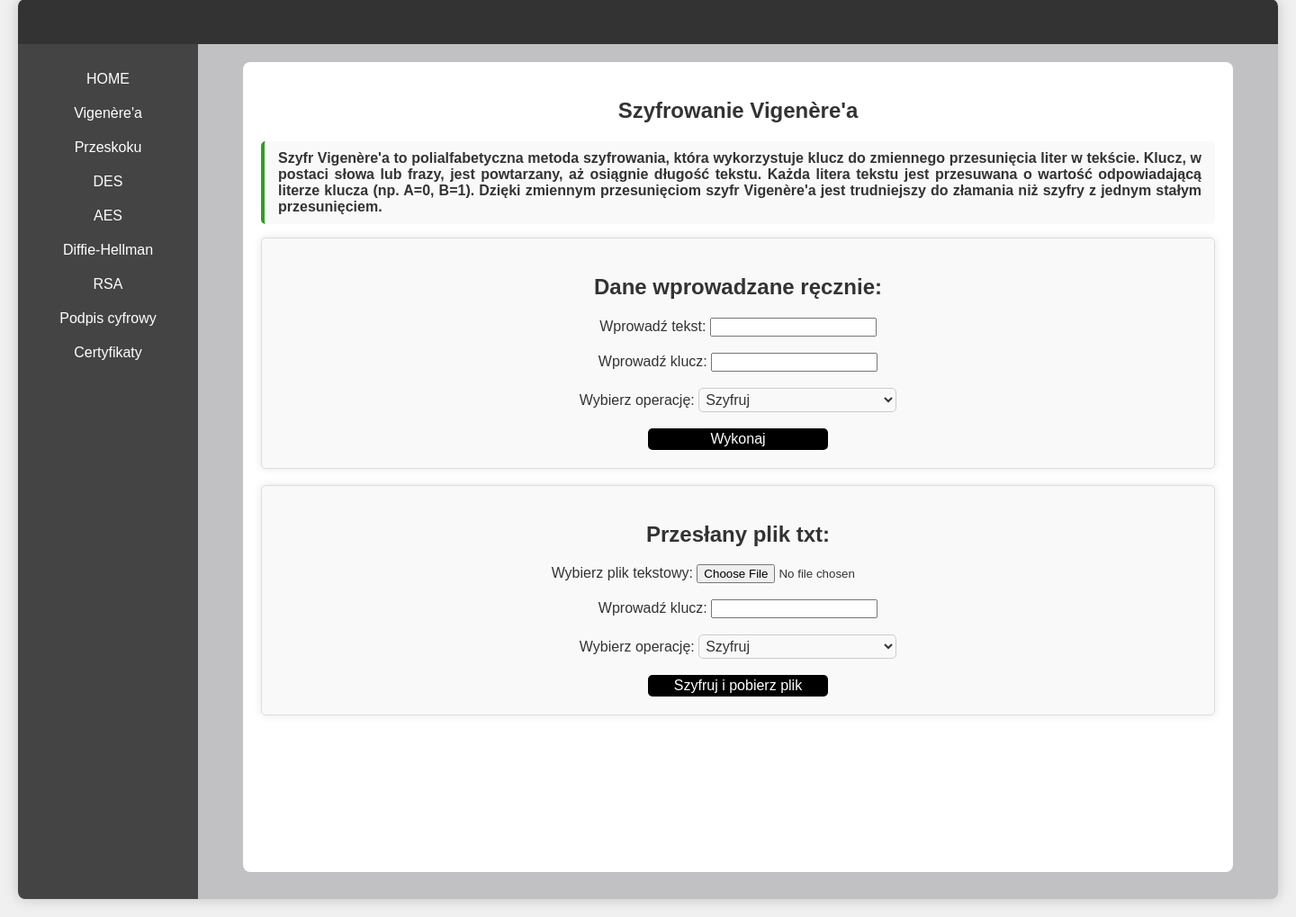
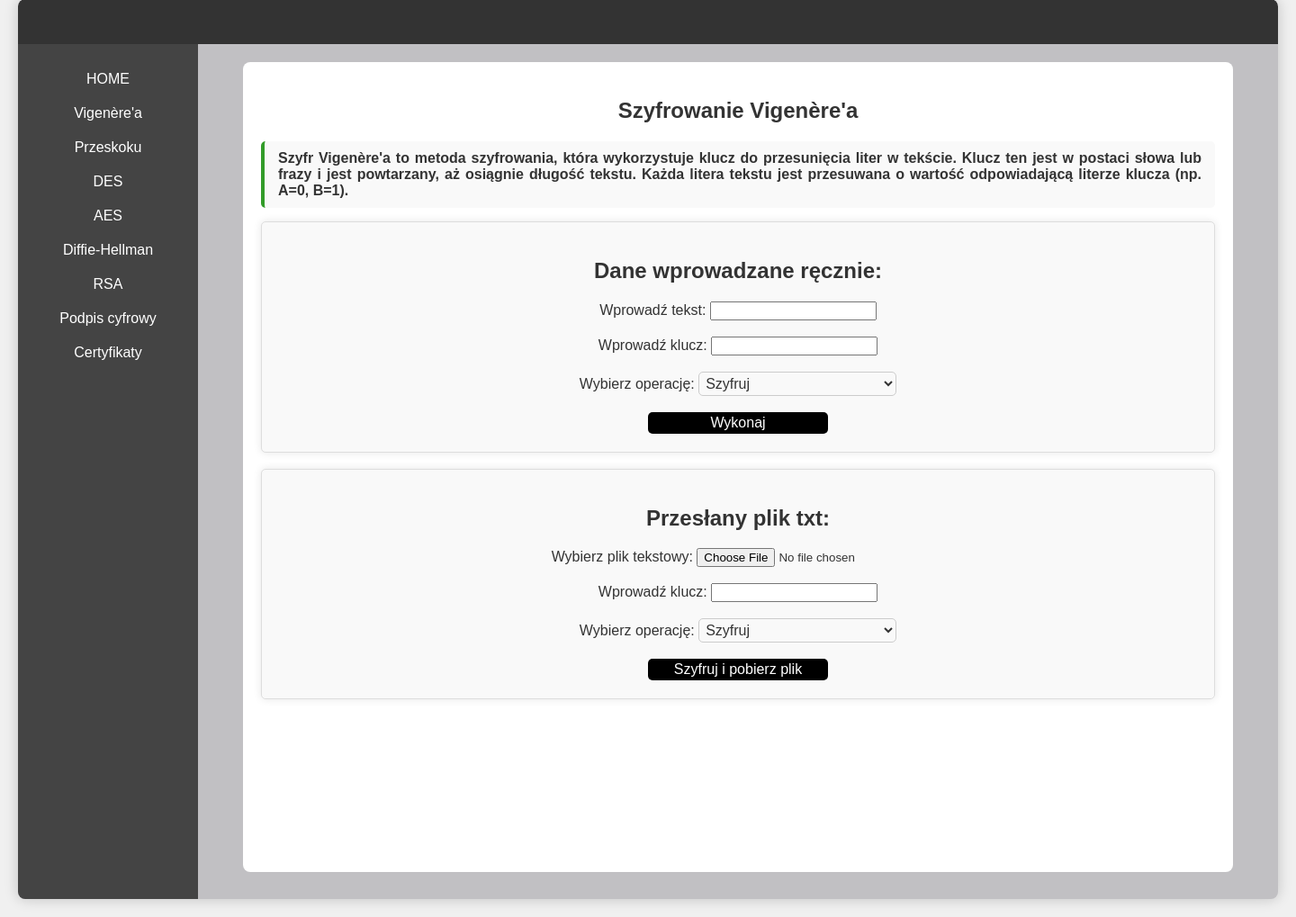
Before and after one commit to Olludek/Kryptografia, a Flask app: page /szyfrowanie_vigenerea in a window 1440 px wide. Shown: the part 21-1040 px from the top of the page at 90% size. Run offline with Flask 3, Linux system fonts and the light colour scheme.

Commit message:
Poprawienie szyfrowania vigenerea

```diff
--- a/templates/szyfrowanie_vigenerea.html
+++ b/templates/szyfrowanie_vigenerea.html
@@ -6,12 +6,10 @@
 
 
 <p class="note-text">
-  Szyfr Vigenère'a to polialfabetyczna metoda szyfrowania, która wykorzystuje
-  klucz do zmiennego przesunięcia liter w tekście. Klucz, w postaci słowa lub
-  frazy, jest powtarzany, aż osiągnie długość tekstu. Każda litera tekstu jest
-  przesuwana o wartość odpowiadającą literze klucza (np. A=0, B=1). Dzięki
-  zmiennym przesunięciom szyfr Vigenère'a jest trudniejszy do złamania niż
-  szyfry z jednym stałym przesunięciem.
+  Szyfr Vigenère'a to metoda szyfrowania, która wykorzystuje
+  klucz do przesunięcia liter w tekście. Klucz ten jest w postaci słowa lub
+  frazy i jest powtarzany, aż osiągnie długość tekstu. Każda litera tekstu jest
+  przesuwana o wartość odpowiadającą literze klucza (np. A=0, B=1).
 </p>
 
 <!-- Formularz do szyfrowania/deszyfrowania ręcznego -->
@@ -49,6 +47,7 @@
 <br />
 
 <!-- Formularz do szyfrowania/deszyfrowania pliku tekstowego -->
+<!-- Formularz do szyfrowania/deszyfrowania pliku tekstowego -->
 <div class="form-full-width">
   <h2>Przesłany plik txt:</h2>
   <form method="POST" action="/szyfrowanie_vigenerea_file" enctype="multipart/form-data">
@@ -76,8 +75,9 @@
 
   <!-- Informacja o przetworzeniu pliku, jeśli istnieje -->
   {% if file_result %}
-  <h2 class="success-message">Plik został przetworzony i jest gotowy do pobrania</h2>
+  <h2 class="success-message">Plik został przetworzony i umieszczony w folderze uploads. </h2>
   {% endif %}
 </div>
 
+
 {% endblock %}
```
Also changed, not shown: szyfrowanie_vigenerea.py (+19 -5 lines).
